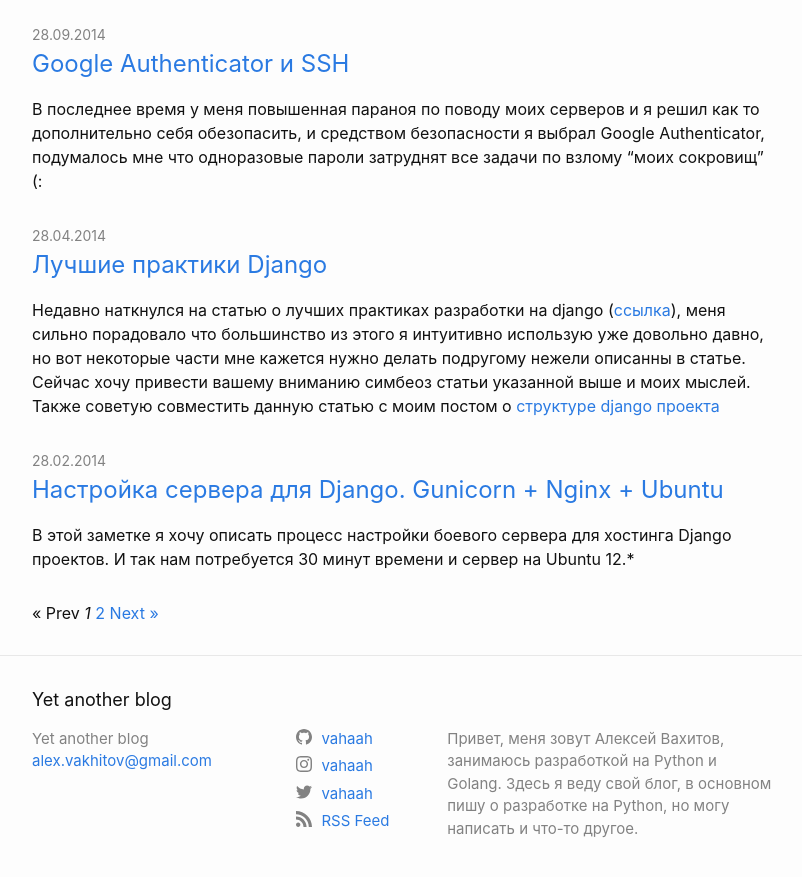
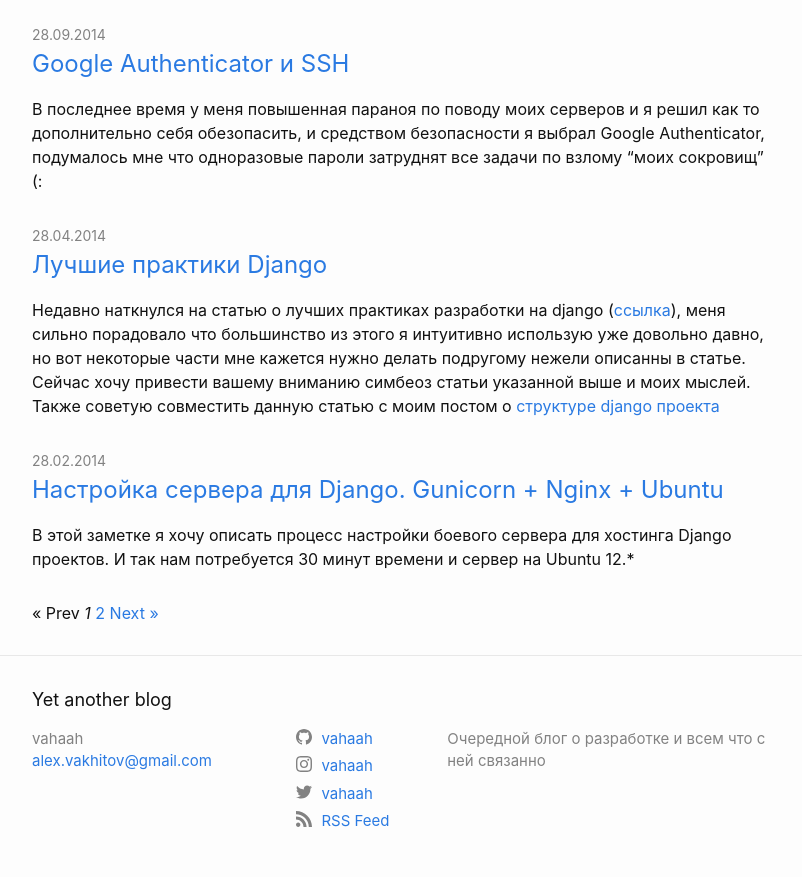
Before and after one commit to vahaah/vahaah.github.io, a Jekyll site: the page built from index.html, in a window 1280 px wide and 900 px high, scrolled down 1453 px. Shown: the top 877 px of the window, without its empty margins (238-1040 px from the left). Built offline with Jekyll 4.4.1, drawn with Linux system fonts in a browser that asks for light colours; the list of posts is cut into pages by our own code.

Commit message:
small fixes

```diff
--- a/_config.yml
+++ b/_config.yml
@@ -15,11 +15,26 @@
 # in the templates via {{ site.myvariable }}.
 title: Yet another blog
 email: alex.vakhitov@gmail.com
+author: vahaah
 description: >- # this means to ignore newlines until "baseurl:"
-  Привет, меня зовут Алексей Вахитов, занимаюсь разработкой на Python и Golang.
-  Здесь я веду свой блог, в основном пишу о разработке на Python, но могу написать и что-то другое.
+  Очередной блог о разработке и всем что с ней связанно
 baseurl: "/" # the subpath of your site, e.g. /blog
 url: "https://ru.vahaah.guru" # the base hostname & protocol for your site, e.g. http://example.com
+
+twitter:
+  username: vahaah
+  card: summary
+
+social:
+  name: Alex Vakhitov
+  links:
+    - https://twitter.com/vahaah
+    - https://github.com/vahaah
+    - https://instagram.com/vahaah
+
+webmaster_verifications:
+  google: 11p66_UM03GRxdmvTd90BBQn7G2eVFDmtyaFtQ5O540
+  yandex: b515e98375753ead
 
 # theme
 
--- a/_includes/head.html
+++ b/_includes/head.html
@@ -1,6 +1,7 @@
 <head>
   <meta charset="utf-8">
   <meta http-equiv="X-UA-Compatible" content="IE=edge">
+  <meta name="theme-color" content="#424242">
   <meta name="viewport" content="width=device-width, initial-scale=1">
   {%- seo -%}
   <link rel="stylesheet" href="{{ "/assets/main.css" | relative_url }}">
@@ -8,6 +9,4 @@
   {%- if site.google_analytics -%}
     {%- include google-analytics.html -%}
   {%- endif -%}
-  <meta name="google-site-verification" content="11p66_UM03GRxdmvTd90BBQn7G2eVFDmtyaFtQ5O540" />
-  <meta name="yandex-verification" content="b515e98375753ead" />
 </head>
--- a/_includes/header.html
+++ b/_includes/header.html
@@ -17,12 +17,7 @@
         </label>
 
         <div class="trigger">
-          {%- for path in page_paths -%}
-            {%- assign my_page = site.pages | where: "path", path | first -%}
-            {%- if my_page.title -%}
-            <a class="page-link" href="{{ my_page.url | relative_url }}">{{ my_page.title | escape }}</a>
-            {%- endif -%}
-          {%- endfor -%}
+          <a class="page-link" href="/about/">Обо мне</a>
         </div>
       </nav>
     {%- endif -%}
--- a/_includes/yandex-metrika.html
+++ b/_includes/yandex-metrika.html
@@ -11,5 +11,4 @@
         accurateTrackBounce:true
    });
 </script>
-<noscript><div><img src="https://mc.yandex.ru/watch/51639719" style="position:absolute; left:-9999px;" alt="" /></div></noscript>
 <!-- /Yandex.Metrika counter -->
--- /dev/null
+++ b/robots.txt
@@ -0,0 +1,5 @@
+Sitemap: https://ru.vahaah.guru/sitemap.xml
+
+User-agent: *
+Disallow: /p/
+Disallow: /404.html
```
Also changed, not shown: Gemfile.lock.
